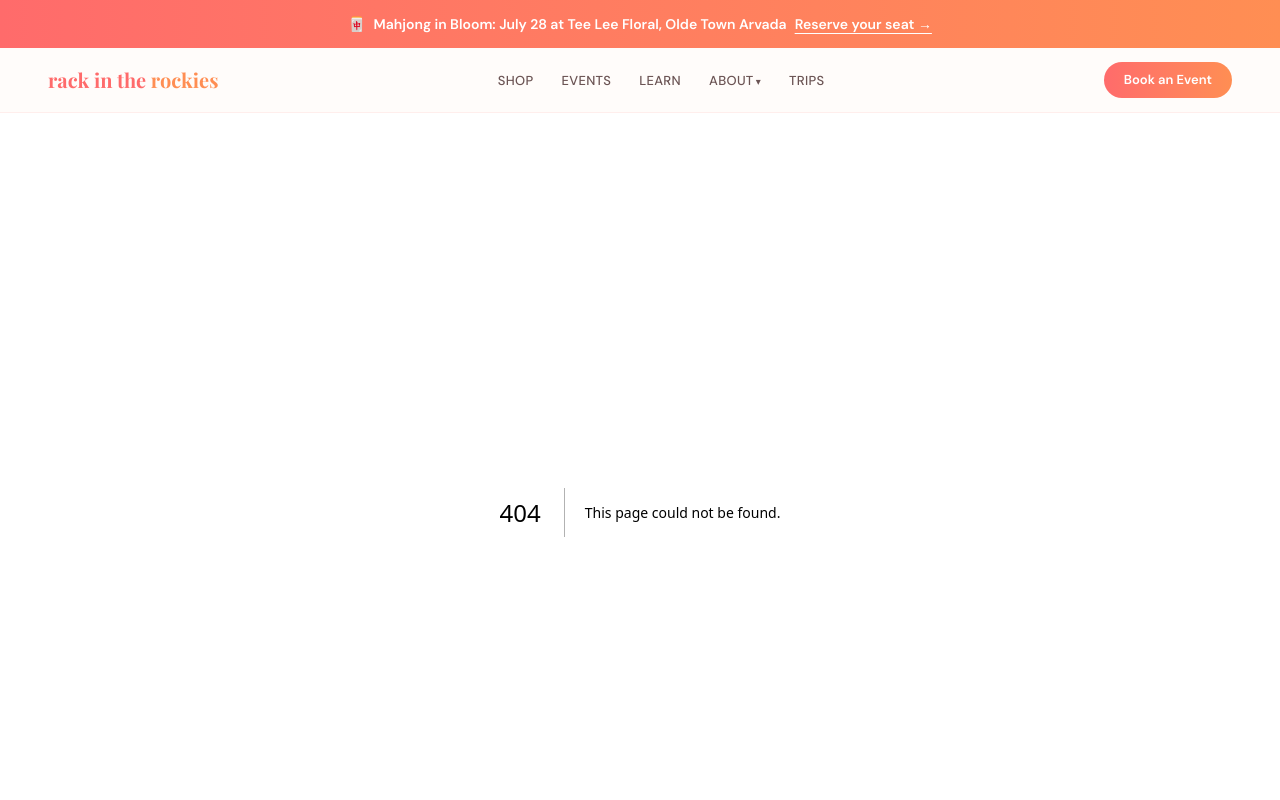
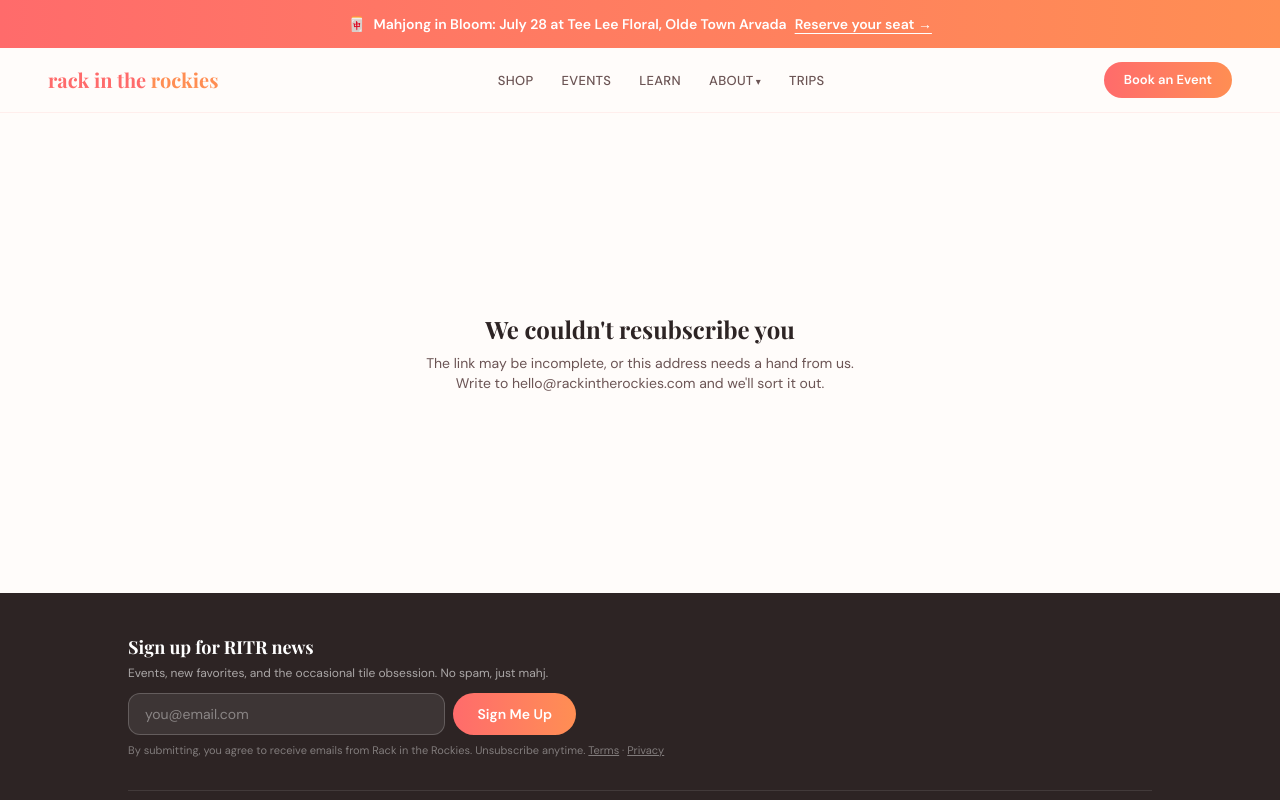
Before and after one commit to Rack-in-the-Rockies/rack-in-the-rockies, a Next.js app: page /resubscribe in a window 1280 px wide. Before the commit this address had no page. Shown: the top 800 px of the page. Built offline with nearby package versions, Linux system fonts and the light colour scheme; a web font is replaced by a local one.

Commit message:
feat: unsubscribe and resubscribe pages

```diff
--- /dev/null
+++ b/app/resubscribe/page.tsx
@@ -0,0 +1,38 @@
+import type { Metadata } from "next";
+import { resubscribeByToken } from "@/lib/subscribers";
+
+export const metadata: Metadata = {
+  title: "Resubscribe | Rack in the Rockies",
+  robots: { index: false, follow: false },
+};
+
+export default async function ResubscribePage({
+  searchParams,
+}: {
+  searchParams: Promise<{ token?: string }>;
+}) {
+  const { token } = await searchParams;
+  const result = token
+    ? await resubscribeByToken(token)
+    : ({ outcome: "not_found" } as const);
+
+  const copy =
+    result.outcome === "resubscribed"
+      ? {
+          h: "Welcome back!",
+          p: "You're on the list again. See you at the next event.",
+        }
+      : {
+          h: "We couldn't resubscribe you",
+          p: "The link may be incomplete, or this address needs a hand from us. Write to hello@rackintherockies.com and we'll sort it out.",
+        };
+
+  return (
+    <main className="min-h-[60vh] flex items-center justify-center px-6">
+      <div className="max-w-md text-center">
+        <h1 className="font-display text-2xl font-bold text-text-dark mb-2">{copy.h}</h1>
+        <p className="text-sm text-text-mid">{copy.p}</p>
+      </div>
+    </main>
+  );
+}
--- /dev/null
+++ b/app/unsubscribe/page.tsx
@@ -0,0 +1,56 @@
+import type { Metadata } from "next";
+import Link from "next/link";
+import { unsubscribeByToken } from "@/lib/subscribers";
+
+export const metadata: Metadata = {
+  title: "Unsubscribe | Rack in the Rockies",
+  robots: { index: false, follow: false },
+};
+
+export default async function UnsubscribePage({
+  searchParams,
+}: {
+  searchParams: Promise<{ token?: string }>;
+}) {
+  const { token } = await searchParams;
+  const result = token
+    ? await unsubscribeByToken(token)
+    : ({ outcome: "not_found" } as const);
+
+  return (
+    <main className="min-h-[60vh] flex items-center justify-center px-6">
+      <div className="max-w-md text-center">
+        {result.outcome === "unsubscribed" ? (
+          <>
+            <h1 className="font-display text-2xl font-bold text-text-dark mb-2">
+              You&apos;re unsubscribed
+            </h1>
+            <p className="text-sm text-text-mid mb-4">
+              You won&apos;t hear from us again. No hard feelings, and thanks
+              for playing.
+            </p>
+            <p className="text-xs text-text-light">
+              Changed your mind?{" "}
+              <Link
+                href={`/resubscribe?token=${encodeURIComponent(token!)}`}
+                className="underline hover:no-underline"
+              >
+                Resubscribe
+              </Link>
+            </p>
+          </>
+        ) : (
+          <>
+            <h1 className="font-display text-2xl font-bold text-text-dark mb-2">
+              We couldn&apos;t find that subscription
+            </h1>
+            <p className="text-sm text-text-mid">
+              The link may be incomplete. If you keep getting email you
+              don&apos;t want, write to us and we&apos;ll take care of it.
+            </p>
+          </>
+        )}
+      </div>
+    </main>
+  );
+}
```
